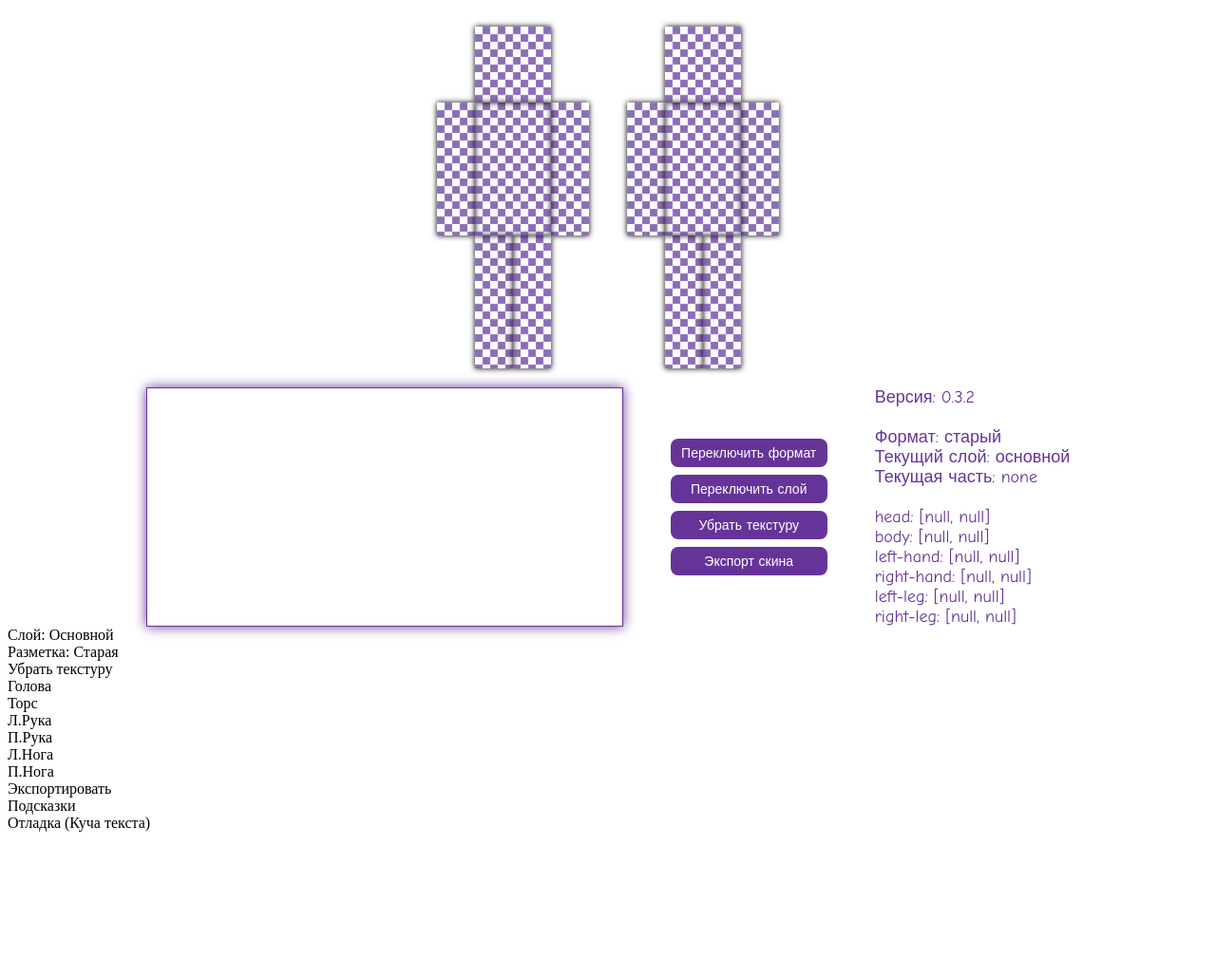
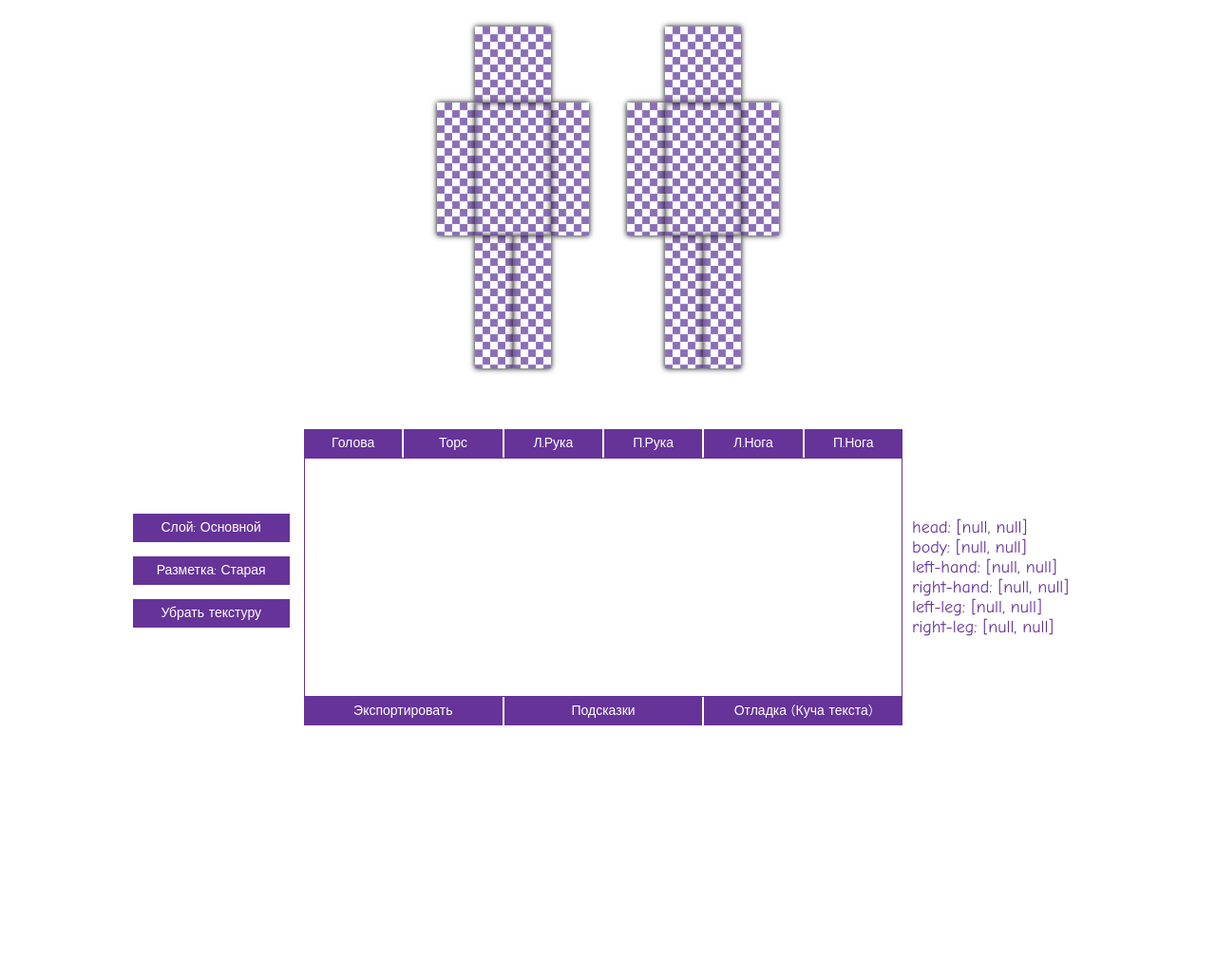
Before and after one commit to Ikamari/ariadna_skin_creator, a React app: page / in a window 1280 px wide. Shown: the whole page at 95% size. After the commit the page ends 970 px from the top, so only its background shows below. Built offline with nearby package versions, Linux system fonts and the light colour scheme; no server answers.

Commit message:
More better design

```diff
--- a/app/App.js
+++ b/app/App.js
@@ -5,13 +5,13 @@ import { connect } from 'react-redux';
 import { bindActionCreators } from 'redux';
 //Components
 import Preview from './components/skin-preview/Preview';
-import Palette from './components/gui/Palette';
 import Settings from './components/ControlPanel';
-import Info from './components/gui/Info';
 import SkinExport from  './components/skin-export/SkinExport';
-import SkinPartSelectionButtons from './components/gui/SkinPartSelectionButtons';
-import SideControlButtons from './components/gui/SideControlButtons';
-import BottomControlButtons from './components/gui/BottomControlButtons';
+import Info from './components/controls/Info';
+import Palette from './components/controls/Palette';
+import SkinPartSelectionButtons from './components/controls/SkinPartSelectionButtons';
+import SideControlButtons from './components/controls/SideControlButtons';
+import BottomControlButtons from './components/controls/BottomControlButtons';
 import { loadTextures } from './TextureLoader';
 //Actions
 import * as textureActions from './actions/textureActions';
@@ -22,14 +22,15 @@ class App extends Component {
         return(
             <div className="app">
                 <Preview/>
-                <div className="menu">
-                    <Palette/>
-                    <Settings/>
+                <div className="controls">
+                    <SideControlButtons/>
+                    <div className="controls-middle">
+                        <SkinPartSelectionButtons/>
+                        <Palette/>
+                        <BottomControlButtons/>
+                    </div>
                     <Info/>
                 </div>
-                <SideControlButtons/>
-                <SkinPartSelectionButtons/>
-                <BottomControlButtons/>
                 <SkinExport/>
             </div>
         )
--- a/app/components/gui/BottomControlButtons.js
+++ b/app/components/controls/BottomControlButtons.js
@@ -16,14 +16,17 @@ class BottomControlButtons extends Component {
             <div className = "bottom-control-buttons">
                 <ControlButton
                     content = "Экспортировать"
+                    style = "bottom-control-button"
                     onClickAction = {() => doSkinExport()}
                 />
                 <ControlButton
                     content = "Подсказки"
+                    style = "bottom-control-button"
                     onClickAction = {() => {}}
                 />
                 <ControlButton
                     content = "Отладка (Куча текста)"
+                    style = "bottom-control-button"
                     onClickAction = {() => {}}
                 />
             </div>
--- a/app/components/gui/Info.js
+++ b/app/components/controls/Info.js
@@ -19,10 +19,10 @@ class Info extends Component {
         console.log(selectedTextures);
         return(
             <div className="app-data">
-                <span>Версия: {version}</span><br/>
-                <span>Формат: {isNewFormat ? 'новый' : 'старый'}</span>
-                <span>Текущий слой: {armorLayer ? 'верхний ("броня")' : 'основной'}</span>
-                <span>Текущая часть: {selectedPart}</span><br/>
+                {/*<span>Версия: {version}</span><br/>*/}
+                {/*<span>Формат: {isNewFormat ? 'новый' : 'старый'}</span>*/}
+                {/*<span>Текущий слой: {armorLayer ? 'верхний ("броня")' : 'основной'}</span>*/}
+                {/*<span>Текущая часть: {selectedPart}</span><br/>*/}
                 {Object.keys(selectedTextures).map((key) => PartInfo(key, selectedTextures))}
             </div>
         )
--- a/app/components/gui/SideControlButtons.js
+++ b/app/components/controls/SideControlButtons.js
@@ -19,18 +19,21 @@ class SideControlButtons extends Component {
             <div className = "side-control-buttons">
                 <ControlButton
                     content = "Слой: Основной"
+                    style = "side-control-button"
                     activeContent = "Слой: Верхний"
                     activeEvent = {armorLayer}
                     onClickAction = {() => changeSkinLayer(armorLayer)}
                 />
                 <ControlButton
                     content = "Разметка: Старая"
+                    style = "side-control-button"
                     activeContent = "Разметка: Новая"
                     activeEvent = {isNewFormat}
                     onClickAction = {() => changeSkinFormat(isNewFormat)}
                 />
                 <ControlButton
                     content = "Убрать текстуру"
+                    style = "side-control-button"
                     onClickAction = {() => {
                         let partLayerToRemove = this.props.selectedTextures[selectedPart];
                         partLayerToRemove[Number(armorLayer)] = null;
--- a/app/components/gui/SkinPartSelectionButtons.js
+++ b/app/components/controls/SkinPartSelectionButtons.js
@@ -17,36 +17,42 @@ class SkinPartSelectionButtons extends Component {
             <div className = "skin-part-selection-buttons">
                 <ControlButton
                     content = "Голова"
+                    style = "skin-part-selection-button"
                     activeEvent = {selectedPart === "head"}
                     activeStyle = ""
                     onClickAction = {() => selectSkinPart("head")}
                 />
                 <ControlButton
                     content = "Торс"
+                    style = "skin-part-selection-button"
                     activeEvent = {selectedPart === "body"}
                     activeStyle = ""
                     onClickAction = {() => selectSkinPart("body")}
                 />
                 <ControlButton
                     content = "Л.Рука"
+                    style = "skin-part-selection-button"
                     activeEvent = {selectedPart === "left-hand"}
                     activeStyle = ""
                     onClickAction = {() => selectSkinPart("left-hand")}
                 />
                 <ControlButton
                     content = "П.Рука"
+                    style = "skin-part-selection-button"
                     activeEvent = {selectedPart === "right-hand"}
                     activeStyle = ""
                     onClickAction = {() => selectSkinPart("right-hand")}
                 />
                 <ControlButton
                     content = "Л.Нога"
+                    style = "skin-part-selection-button"
                     activeEvent = {selectedPart === "left-hand"}
                     activeStyle = ""
                     onClickAction = {() => selectSkinPart("left-hand")}
                 />
                 <ControlButton
                     content = "П.Нога"
+                    style = "skin-part-selection-button"
                     activeEvent = {selectedPart === "right-hand"}
                     activeStyle = ""
                     onClickAction = {() => selectSkinPart("right-hand")}
--- a/app/reducers/other.js
+++ b/app/reducers/other.js
@@ -1,5 +1,5 @@
 const initialState = {
-    version: "0.3.2",
+    version: "0.3.3",
 };
 
 const other = (state = initialState) => (
--- a/public/styles/main.css
+++ b/public/styles/main.css
@@ -2,14 +2,6 @@
 .app {
     height: 100%;
     width: 100%;
-}
-
-.app-data {
-    display: flex;
-    flex-direction: column;
-    font-size: 18px;
-    font-family: "Comic Sans MS", cursive, sans-serif;
-    color: rebeccapurple;
 }
 
 .menu {
@@ -97,20 +89,65 @@
 
 /*** Control panel ***/
 
-.control-panel {
+/*.control-panel {*/
+    /*display: flex;*/
+    /*flex-direction: column;*/
+    /*margin: 50px;*/
+/*}*/
+
+/*.control-panel-button {*/
+    /*height: 30px;*/
+    /*width: 165px;*/
+    /*border: none;*/
+    /*border-radius: 8px;*/
+    /*outline: none;*/
+    /*margin: 4px 0;*/
+    /*font-size: 14px;*/
+    /*font-family: "Comic Sans MS", cursive, sans-serif;*/
+    /*text-align: center;*/
+    /*color: white;*/
+    /*background-color: rebeccapurple;*/
+    /*cursor: pointer;*/
+    /*transition-duration: 0.4s;*/
+/*}*/
+
+/*.control-panel-button:hover {*/
+    /*box-shadow: 0 0 12px #dd43ff;*/
+/*}*/
+
+/*.control-panel-button:active {*/
+    /*box-shadow: 0 0 12px rebeccapurple;*/
+    /*color: black;*/
+    /*background-color: white;*/
+    /*transition-duration: 0.2s;*/
+/*}*/
+
+/*** Controls ***/
+
+.controls {
+    display: flex;
+    flex-direction: row;
+    justify-content: center;
+    align-items: center;
+    height: 400px;
+    width: 80%;
+    margin-left: auto;
+    margin-right: auto;
+}
+
+.controls-middle {
     display: flex;
     flex-direction: column;
-    margin: 50px;
+    width: 630px;
 }
 
-.control-panel-button {
+/*** Control buttons ***/
+
+.control-button {
     height: 30px;
     width: 165px;
-    border: none;
-    border-radius: 8px;
-    outline: none;
-    margin: 4px 0;
     font-size: 14px;
+    line-height: 30px;
     font-family: "Comic Sans MS", cursive, sans-serif;
     text-align: center;
     color: white;
@@ -119,29 +156,77 @@
     transition-duration: 0.4s;
 }
 
-.control-panel-button:hover {
-    box-shadow: 0 0 12px #dd43ff;
+.skin-part-selection-buttons {
+    display: flex;
+    flex-direction: row;
+    width: 630px;
 }
 
-.control-panel-button:active {
-    box-shadow: 0 0 12px rebeccapurple;
-    color: black;
-    background-color: white;
-    transition-duration: 0.2s;
+.skin-part-selection-button {
+    width: 105px;
+    border-right: 1px solid white;
+    border-left: 1px solid white;
+}
+
+.skin-part-selection-button:first-child {
+    border: none;
+    border-right: 1px solid white;
+}
+
+.skin-part-selection-button:last-child {
+    border: none;
+    border-left: 1px solid white;
+}
+
+.bottom-control-buttons {
+    display: flex;
+    flex-direction: row;
+    width: 630px;
+}
+
+.bottom-control-button {
+    width: 210px;
+    border-right: 1px solid white;
+    border-left: 1px solid white;
+}
+
+.bottom-control-button:first-child {
+    border: none;
+    border-right: 1px solid white;
+}
+
+.bottom-control-button:last-child {
+    border: none;
+    border-left: 1px solid white;
+}
+
+.side-control-buttons {
+    display: inline-flex;
+    flex-direction: column;
+    justify-content: center;
+    align-items: center;
+    width: 200px;
+    height: 260px;
+}
+
+.side-control-button {
+    margin-right: 10px;
+    margin-bottom: 15px;
 }
 
 /*** Palette ***/
 
 .palette {
-    display: flex;
+    display: inline-flex;
+    flex-wrap: wrap;
     flex-direction: row;
     height: 250px;
-    width: 500px;
     border: 1px solid rebeccapurple;
-    box-shadow: 0 0 12px rebeccapurple;
+    /*box-shadow: 0 0 12px rebeccapurple;*/
 }
 
 .paletteElement {
+    display: inline-block;
     height: 80px;
     width: 80px;
     margin: 10px;
@@ -154,3 +239,15 @@
 .renderedPart {
     position: absolute;
 }
+
+/*** Other ***/
+
+.app-data {
+    display: inline-flex;
+    flex-direction: column;
+    width: 200px;
+    font-size: 18px;
+    margin-left: 10px;
+    font-family: "Comic Sans MS", cursive, sans-serif;
+    color: rebeccapurple;
+}
```
Also changed, not shown: app/components/controls/ControlButton.js (renamed from app/components/gui/ControlButton.js), app/components/controls/Palette.js (renamed from app/components/gui/Palette.js).
